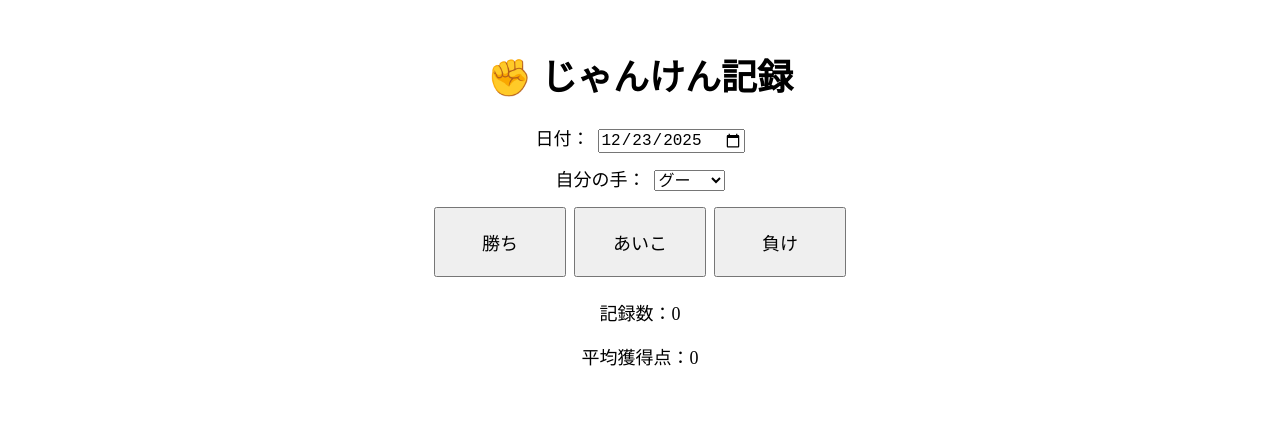
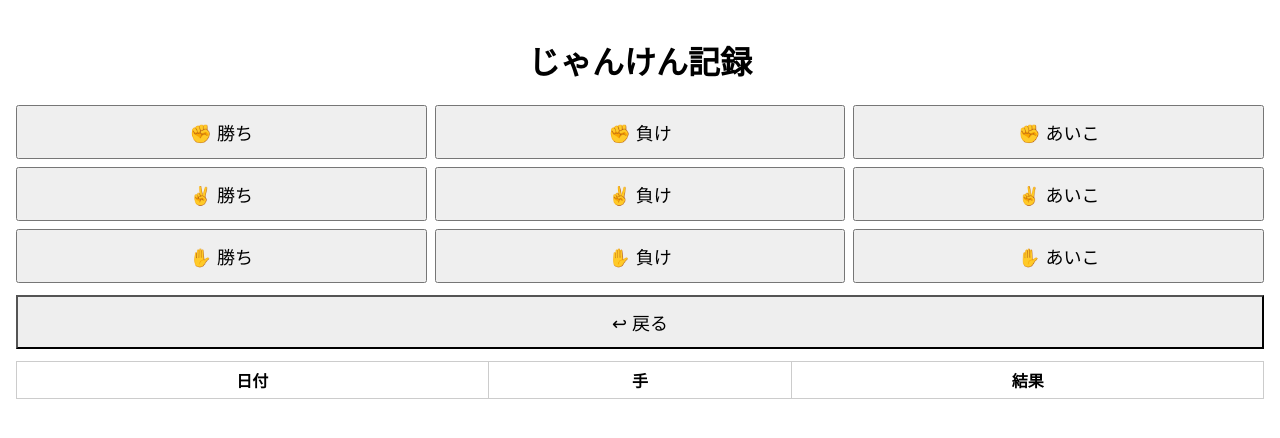
Before and after one commit to takaaki19930330-commits/janken-pwa, a React (Create React App) app: page / in a window 1280 px wide. Shown: the top 438 px of the page. Built offline with nearby package versions, Linux system fonts and the light colour scheme.

Commit message:
add persistent storage and undo

```diff
--- /dev/null
+++ b/src/App.css
@@ -0,0 +1,42 @@
+body {
+  margin: 0;
+  font-family: -apple-system, BlinkMacSystemFont, sans-serif;
+}
+
+.container {
+  padding: 16px;
+}
+
+h1 {
+  text-align: center;
+}
+
+.buttons {
+  display: grid;
+  grid-template-columns: repeat(3, 1fr);
+  gap: 8px;
+  margin-bottom: 12px;
+}
+
+button {
+  font-size: 18px;
+  padding: 12px;
+}
+
+.undo {
+  width: 100%;
+  margin-bottom: 12px;
+  background: #eee;
+}
+
+table {
+  width: 100%;
+  border-collapse: collapse;
+}
+
+th,
+td {
+  border: 1px solid #ccc;
+  padding: 6px;
+  text-align: center;
+}
--- a/src/App.js
+++ b/src/App.js
@@ -1,149 +1,80 @@
-import { useState, useEffect } from "react";
-
-const SCORE_MAP = {
-  win: 40,
-  lose: 10,
-  draw: 20,
-};
+import { useEffect, useState } from "react";
+import "./App.css";
+import { loadRecords, saveRecords } from "./db";
 
 export default function App() {
-  const today = new Date().toISOString().slice(0, 10);
+  const [records, setRecords] = useState([]);
+  const [history, setHistory] = useState([]);
 
-  const [records, setRecords] = useState([]);
-  const [date, setDate] = useState(today);
-  const [hand, setHand] = useState("rock");
-
+  // 初回起動時にDBから読み込み
   useEffect(() => {
-    const saved = localStorage.getItem("jankenRecords");
-    if (saved) setRecords(JSON.parse(saved));
+    loadRecords().then(setRecords);
   }, []);
 
+  // recordsが変わるたびに保存
   useEffect(() => {
-    localStorage.setItem("jankenRecords", JSON.stringify(records));
+    saveRecords(records);
   }, [records]);
 
-  const addRecord = (result) => {
+  function addRecord(result, hand) {
+    setHistory([...history, records]); // Undo用に保存
     setRecords([
       ...records,
       {
-        date,
+        date: new Date().toISOString().slice(0, 10),
+        result,
         hand,
-        result,
-        score: SCORE_MAP[result],
       },
     ]);
-  };
+  }
 
-  const averageScore =
-    records.length === 0
-      ? 0
-      : (
-          records.reduce((sum, r) => sum + r.score, 0) / records.length
-        ).toFixed(1);
+  function undo() {
+    if (history.length === 0) return;
+    const prev = history[history.length - 1];
+    setHistory(history.slice(0, -1));
+    setRecords(prev);
+  }
 
   return (
-    <div style={styles.container}>
-      <h1>✊ じゃんけん記録</h1>
+    <div className="container">
+      <h1>じゃんけん記録</h1>
 
-      {/* 日付入力 */}
-      <div style={styles.block}>
-        <label>
-          日付：
-          <input
-            type="date"
-            value={date}
-            onChange={(e) => setDate(e.target.value)}
-            style={styles.input}
-          />
-        </label>
+      <div className="buttons">
+        <button onClick={() => addRecord("勝ち", "✊")}>✊ 勝ち</button>
+        <button onClick={() => addRecord("負け", "✊")}>✊ 負け</button>
+        <button onClick={() => addRecord("あいこ", "✊")}>✊ あいこ</button>
+
+        <button onClick={() => addRecord("勝ち", "✌️")}>✌️ 勝ち</button>
+        <button onClick={() => addRecord("負け", "✌️")}>✌️ 負け</button>
+        <button onClick={() => addRecord("あいこ", "✌️")}>✌️ あいこ</button>
+
+        <button onClick={() => addRecord("勝ち", "✋")}>✋ 勝ち</button>
+        <button onClick={() => addRecord("負け", "✋")}>✋ 負け</button>
+        <button onClick={() => addRecord("あいこ", "✋")}>✋ あいこ</button>
       </div>
 
-      {/* 手の選択 */}
-      <div style={styles.block}>
-        <label>
-          自分の手：
-          <select
-            value={hand}
-            onChange={(e) => setHand(e.target.value)}
-            style={styles.input}
-          >
-            <option value="rock">グー</option>
-            <option value="scissors">チョキ</option>
-            <option value="paper">パー</option>
-          </select>
-        </label>
-      </div>
+      <button className="undo" onClick={undo}>
+        ↩ 戻る
+      </button>
 
-      {/* 結果ボタン */}
-      <div style={styles.buttons}>
-        <button style={styles.win} onClick={() => addRecord("win")}>
-          勝ち
-        </button>
-        <button style={styles.draw} onClick={() => addRecord("draw")}>
-          あいこ
-        </button>
-        <button style={styles.lose} onClick={() => addRecord("lose")}>
-          負け
-        </button>
-      </div>
-
-      <p>記録数：{records.length}</p>
-      <p>平均獲得点：{averageScore}</p>
-
-      {/* 履歴 */}
-      <ul style={styles.list}>
-        {records
-          .slice()
-          .reverse()
-          .map((r, i) => (
-            <li key={i}>
-              {r.date} ／ {handLabel(r.hand)} ／ {resultLabel(r.result)} ／{" "}
-              {r.score}点
-            </li>
+      <table>
+        <thead>
+          <tr>
+            <th>日付</th>
+            <th>手</th>
+            <th>結果</th>
+          </tr>
+        </thead>
+        <tbody>
+          {records.map((r, i) => (
+            <tr key={i}>
+              <td>{r.date}</td>
+              <td>{r.hand}</td>
+              <td>{r.result}</td>
+            </tr>
           ))}
-      </ul>
+        </tbody>
+      </table>
     </div>
   );
 }
-
-const handLabel = (hand) => {
-  if (hand === "rock") return "グー";
-  if (hand === "scissors") return "チョキ";
-  if (hand === "paper") return "パー";
-};
-
-const resultLabel = (result) => {
-  if (result === "win") return "勝ち";
-  if (result === "draw") return "あいこ";
-  if (result === "lose") return "負け";
-};
-
-const styles = {
-  container: {
-    maxWidth: 420,
-    margin: "0 auto",
-    padding: 16,
-    textAlign: "center",
-    fontSize: 18,
-  },
-  block: {
-    marginBottom: 12,
-  },
-  input: {
-    marginLeft: 8,
-    fontSize: 16,
-  },
-  buttons: {
-    display: "flex",
-    justifyContent: "space-between",
-    marginBottom: 16,
-  },
-  win: { flex: 1, margin: 4, padding: 20, fontSize: 18 },
-  draw: { flex: 1, margin: 4, padding: 20, fontSize: 18 },
-  lose: { flex: 1, margin: 4, padding: 20, fontSize: 18 },
-  list: {
-    textAlign: "left",
-    maxHeight: 300,
-    overflowY: "auto",
-  },
-};
--- /dev/null
+++ b/src/db.js
@@ -0,0 +1,24 @@
+import { openDB } from "idb";
+
+const DB_NAME = "janken-db";
+const STORE_NAME = "records";
+
+export async function getDB() {
+  return openDB(DB_NAME, 1, {
+    upgrade(db) {
+      if (!db.objectStoreNames.contains(STORE_NAME)) {
+        db.createObjectStore(STORE_NAME);
+      }
+    },
+  });
+}
+
+export async function loadRecords() {
+  const db = await getDB();
+  return (await db.get(STORE_NAME, "data")) || [];
+}
+
+export async function saveRecords(records) {
+  const db = await getDB();
+  await db.put(STORE_NAME, records, "data");
+}
```
Also changed, not shown: package.json (+1 -39 lines), 1 other file (tests, documents, lock files or other folders).
